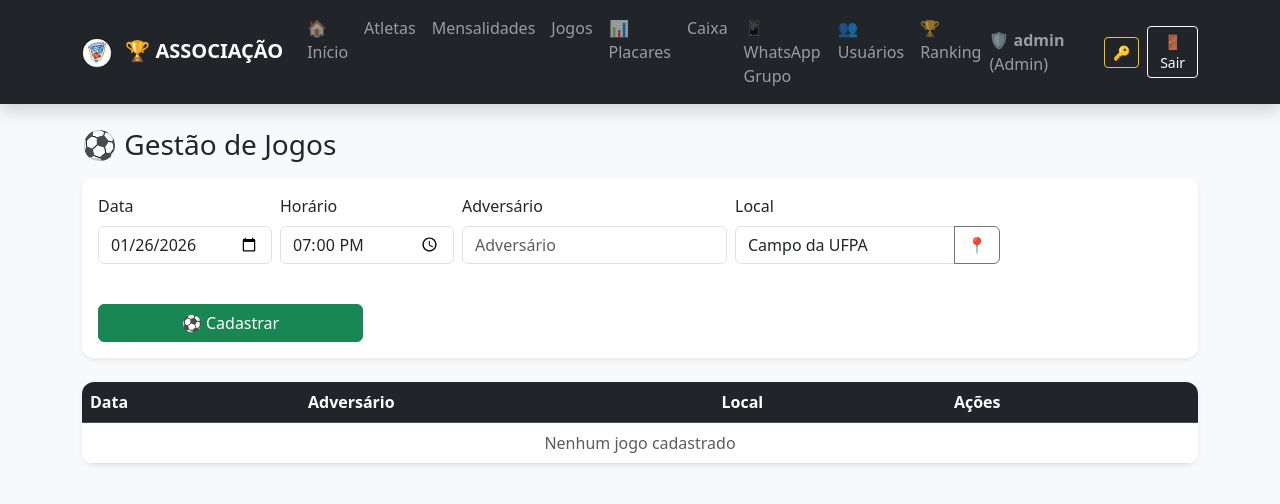
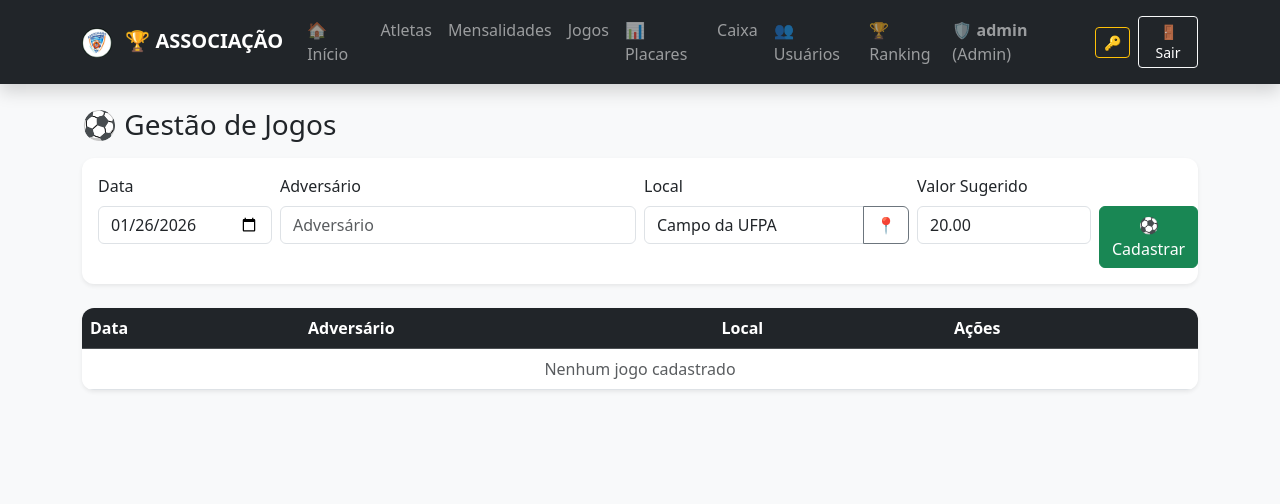
Before and after one commit to Evaldo-hub/associacaoufpa, a Flask app: page /jogos in a window 1280 px wide. Shown: the top 504 px of the page. Run offline with Flask 3, Linux system fonts and the light colour scheme; a user stored in the database is signed in.

Commit message:
Add files via upload

```diff
--- a/templates/base.html
+++ b/templates/base.html
@@ -38,7 +38,6 @@
         <a class="nav-link" href="/placares">📊 Placares</a>
         <a class="nav-link" href="/financeiro">Caixa</a>
         {% if current_user.is_admin() %}
-        <a class="nav-link" href="/whatsapp/grupo">📱 WhatsApp Grupo</a>
         <a class="nav-link" href="/gerenciar-usuarios">👥 Usuários</a>
         {% endif %}
         <a class="nav-link" href="/ranking">🏆 Ranking</a>
--- a/templates/jogos.html
+++ b/templates/jogos.html
@@ -14,13 +14,7 @@
              value="{{ data_atual or '' }}" required>
     </div>
 
-    <div class="col-12 col-md-2">
-      <label class="form-label d-none d-md-block">Horário</label>
-      <input type="time" name="horario" class="form-control"
-             value="19:00" required>
-    </div>
-
-    <div class="col-12 col-md-3">
+    <div class="col-12 col-md-4">
       <label class="form-label d-none d-md-block">Adversário</label>
       <input name="adversario" placeholder="Adversário" class="form-control"
              value="{{ adversario_padrao or '' }}" required>
@@ -39,7 +33,16 @@
       </div>
     </div>
 
-    <div class="col-12 col-md-3 d-grid">
+    <div class="col-12 col-md-2">
+      <label class="form-label d-none d-md-block">Valor Sugerido</label>
+      <input type="number" step="0.01" min="0"
+             name="valor_jogo"
+             placeholder="Valor sugerido"
+             value="{{ valor_jogo_padrao or '20.00' }}"
+             class="form-control">
+    </div>
+
+    <div class="col-12 col-md-1 d-grid">
       <label class="form-label d-none d-md-block">&nbsp;</label>
       <button type="submit" class="btn btn-success">⚽ Cadastrar</button>
     </div>
--- a/templates/login.html
+++ b/templates/login.html
@@ -46,7 +46,7 @@
 <body>
     <div class="login-container">
         <div class="login-header">
-            <h3>🏆 Associação Esportiva - AsfcsUFPA</h3>
+            <h3>🏆 Associação Esportiva</h3>
             <p class="mb-0">Sistema de Gestão</p>
         </div>
         <div class="login-body">
```
